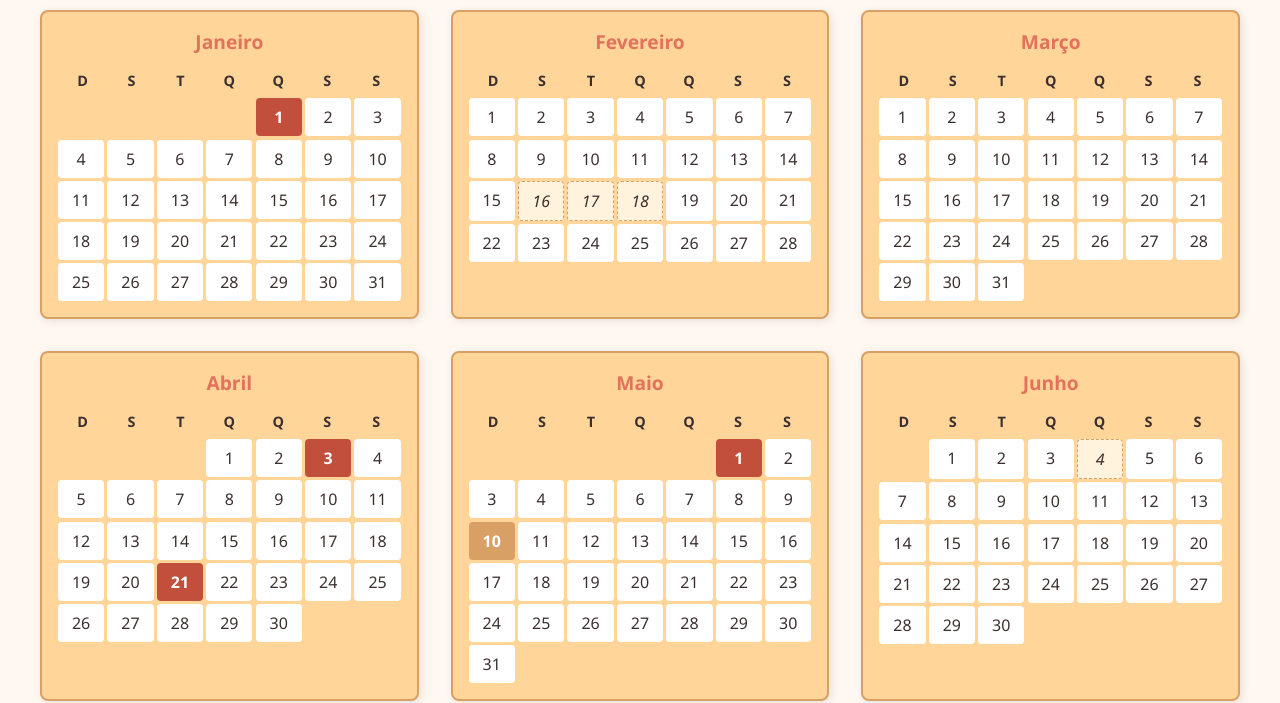
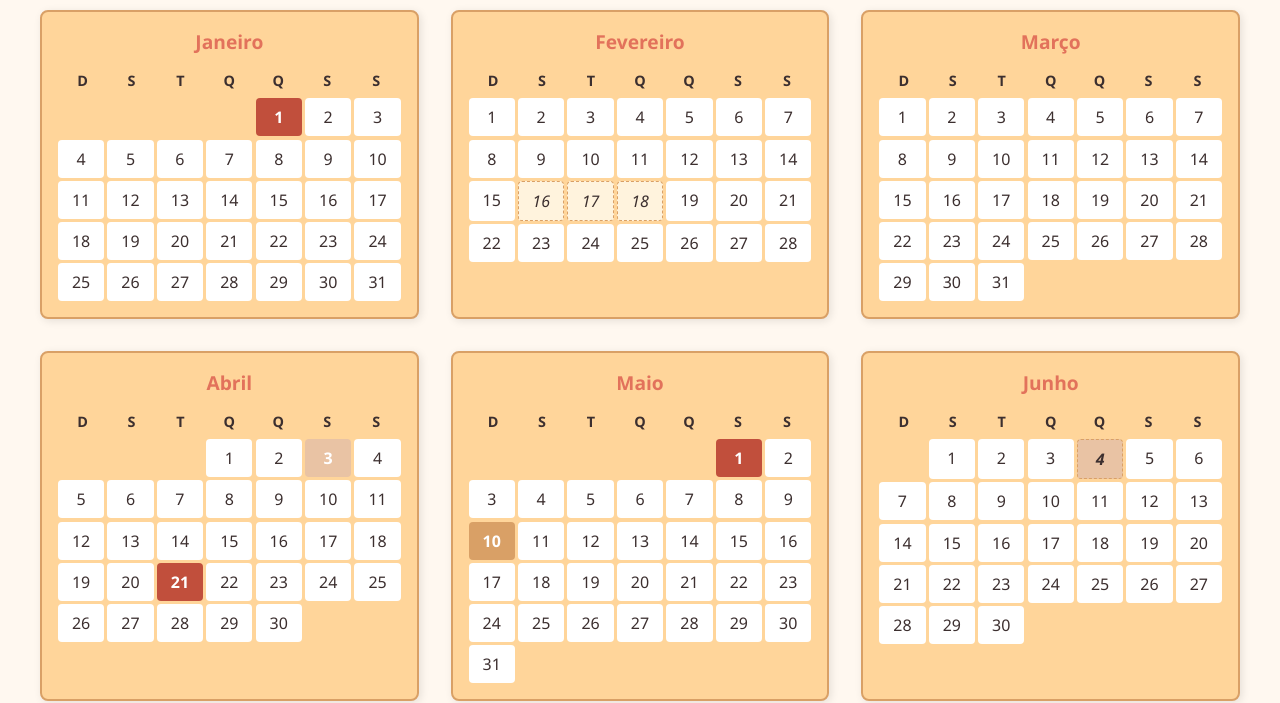
Before and after one commit to ParoquiaSantoExpedito/CasamentosSantoExpedito, a plain HTML site: page index.html in a window 1280 px wide. Shown: the part 118-821 px from the top of the page. Drawn offline with Linux system fonts and the light colour scheme.

Commit message:
Update index.html

```diff
--- a/index.html
+++ b/index.html
@@ -11,6 +11,7 @@
       --terracota-escuro: #C14F3C;
       --caramelo-escuro: #D9A066;
       --facultativo: #FFF3DD;
+      --religioso: #E9C3A4;
       --fundo: #FFF8F0;
       --texto: #3C2F2F;
     }
@@ -96,6 +97,11 @@
       font-style: italic;
     }
 
+    .feriado-religioso {
+      background-color: var(--religioso);
+      font-weight: bold;
+    }
+
     .legenda {
       max-width: 800px;
       margin: 2rem auto 0 auto;
@@ -124,6 +130,7 @@
     <h3>Legenda:</h3>
     <div><span class="cor-box" style="background-color:#C14F3C;"></span>Feriado Nacional</div>
     <div><span class="cor-box" style="background-color:#D9A066;"></span>Feriado Municipal (Maringá)</div>
+    <div><span class="cor-box" style="background-color:#E9C3A4;"></span>Feriado Religioso</div>
     <div><span class="cor-box" style="background-color:#FFF3DD; border: 1px dashed #D9A066;"></span>Ponto Facultativo</div>
   </div>
 
@@ -138,29 +145,29 @@
     const ano = 2026;
     const containerAno = document.getElementById('calendario');
 
-    // Feriados e pontos facultativos
+    // Lista de feriados
     const feriados = {
-      // formato: 'MM-DD': 'tipo' ('nacional' | 'municipal' | 'facultativo')
-      '01-01': 'nacional',
-      '02-16': 'facultativo',
-      '02-17': 'facultativo',
-      '02-18': 'facultativo',
-      '04-03': 'nacional',
-      '04-21': 'nacional',
-      '05-01': 'nacional',
-      '05-10': 'municipal',
-      '06-04': 'facultativo',
-      '08-15': 'municipal',
-      '09-07': 'nacional',
-      '10-12': 'nacional',
-      '10-15': 'facultativo',
-      '10-28': 'facultativo',
-      '11-02': 'nacional',
-      '11-15': 'nacional',
-      '11-20': 'nacional',
-      '12-24': 'facultativo',
-      '12-25': 'nacional',
-      '12-31': 'facultativo'
+      // formato: 'MM-DD': ['tipo1', 'tipo2']
+      '01-01': ['nacional'],
+      '02-16': ['facultativo'],
+      '02-17': ['facultativo'],
+      '02-18': ['facultativo'],
+      '04-03': ['nacional', 'religioso'], // Sexta-feira Santa
+      '04-21': ['nacional'],
+      '05-01': ['nacional'],
+      '05-10': ['municipal'],
+      '06-04': ['facultativo', 'religioso'], // Corpus Christi
+      '08-15': ['municipal', 'religioso'],   // Padroeira
+      '09-07': ['nacional'],
+      '10-12': ['nacional', 'religioso'],    // Nossa Senhora Aparecida
+      '10-15': ['facultativo'],
+      '10-28': ['facultativo'],
+      '11-02': ['nacional', 'religioso'],    // Finados
+      '11-15': ['nacional'],
+      '11-20': ['nacional'],
+      '12-24': ['facultativo'],
+      '12-25': ['nacional', 'religioso'],    // Natal
+      '12-31': ['facultativo']
     };
 
     function formatKey(month, day) {
@@ -202,11 +209,12 @@
 
         const key = formatKey(mesIndex, dia);
         if (feriados[key]) {
-          diaDiv.classList.add(
-            feriados[key] === 'nacional' ? 'feriado-nacional' :
-            feriados[key] === 'municipal' ? 'feriado-municipal' :
-            'facultativo'
-          );
+          feriados[key].forEach(tipo => {
+            if (tipo === 'nacional') diaDiv.classList.add('feriado-nacional');
+            if (tipo === 'municipal') diaDiv.classList.add('feriado-municipal');
+            if (tipo === 'facultativo') diaDiv.classList.add('facultativo');
+            if (tipo === 'religioso') diaDiv.classList.add('feriado-religioso');
+          });
         }
 
         diaDiv.textContent = dia;
```
